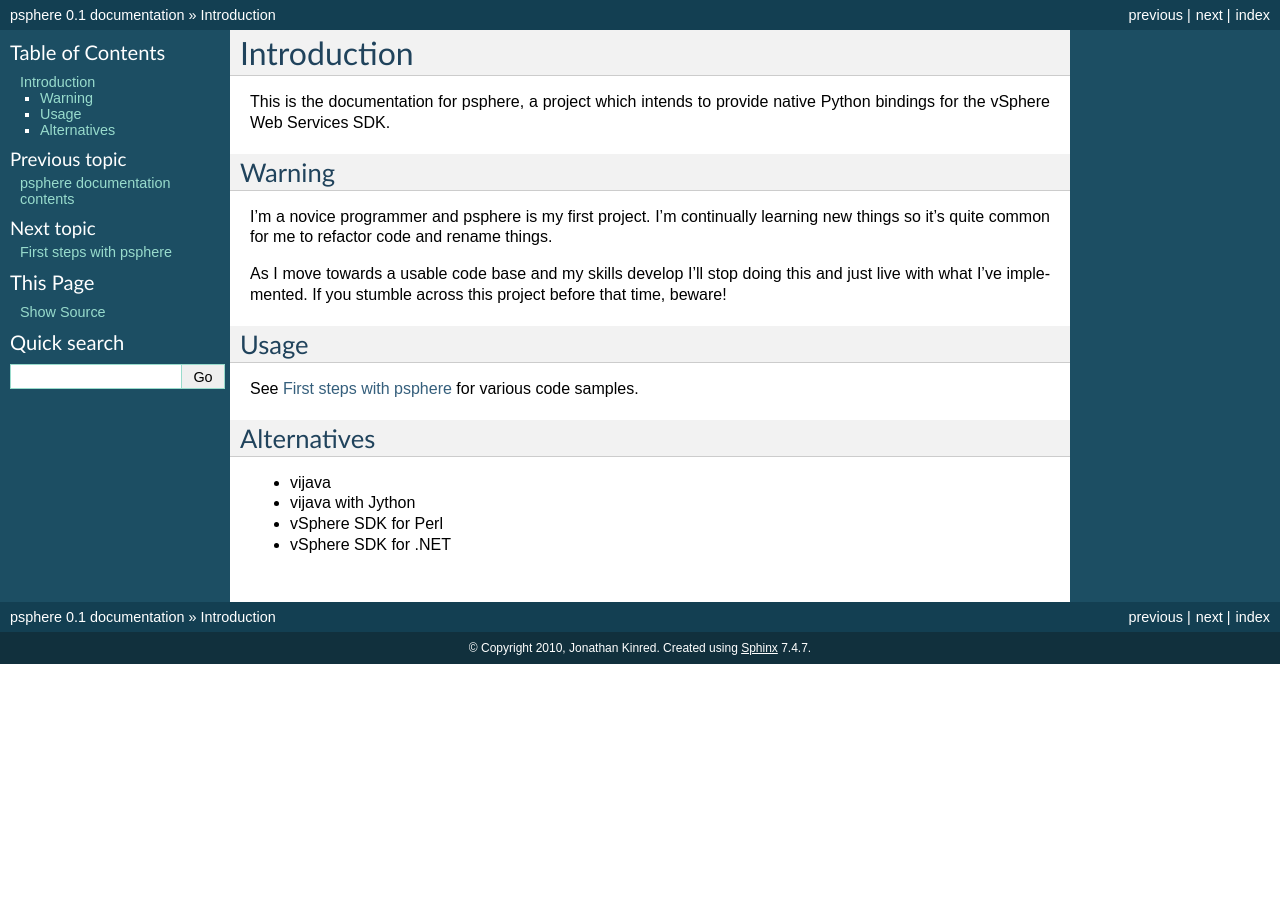
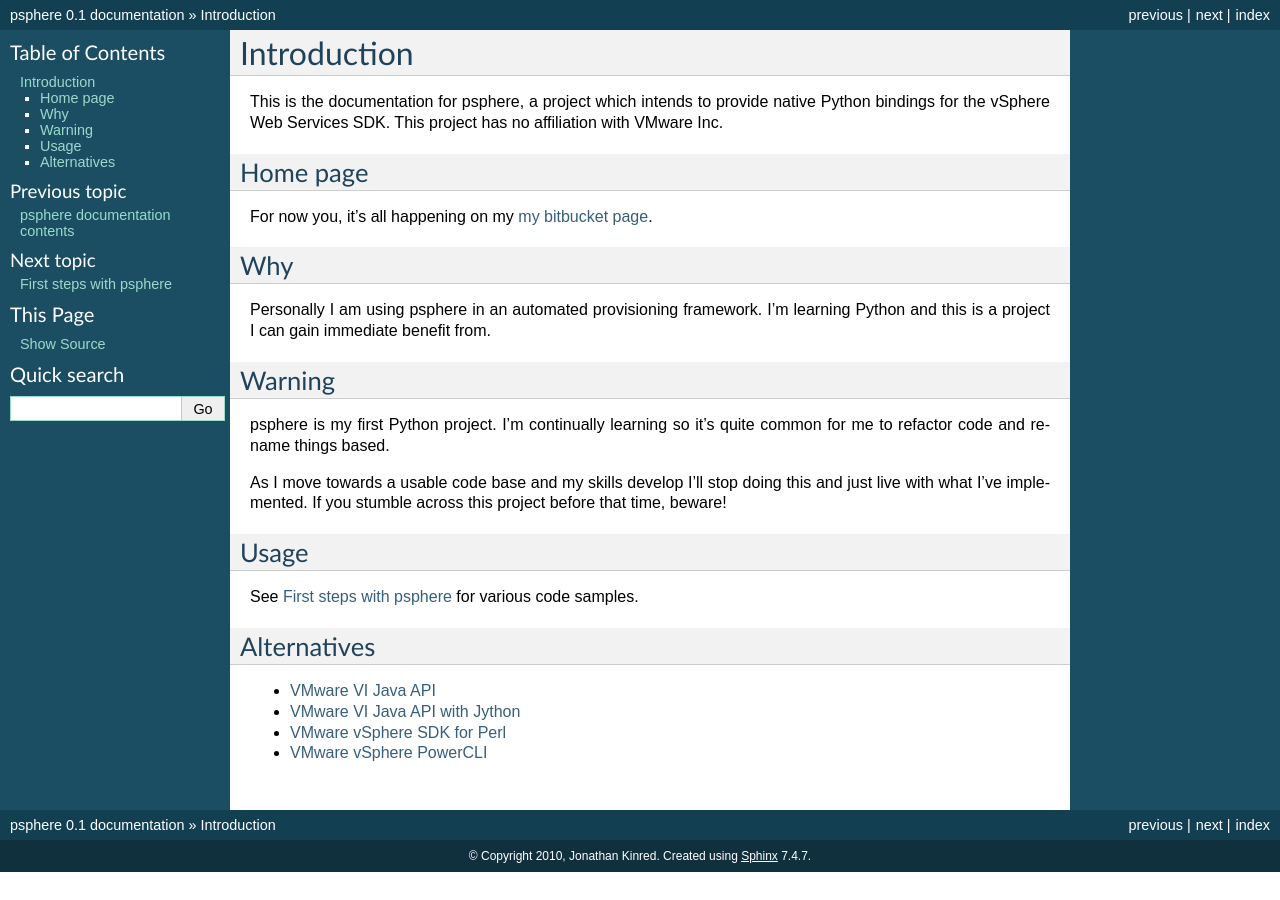
Before and after one commit to psphere-project/psphere, a Sphinx documentation site: the page built from doc/intro.rst, in a window 1280 px wide. Built offline with Sphinx 7.4.7, drawn with Linux system fonts in a browser that asks for light colours.

Commit message:
Add links to alternatives. Update page text

```diff
--- a/doc/intro.rst
+++ b/doc/intro.rst
@@ -2,13 +2,24 @@ Introduction
 ============
 
 This is the documentation for psphere, a project which intends to provide
-native Python bindings for the vSphere Web Services SDK.
+native Python bindings for the vSphere Web Services SDK. This project has
+no affiliation with VMware Inc.
+
+Home page
+---------
+For now you, it's all happening on my `my bitbucket page`_.
+
+.. _my bitbucket page: http://bitbucket.org/jkinred
+
+Why
+---
+Personally I am using psphere in an automated provisioning framework. I'm
+learning Python and this is a project I can gain immediate benefit from.
 
 Warning
 -------
-I'm a novice programmer and psphere is my first project. I'm continually
-learning new things so it's quite common for me to refactor code and rename
-things.
+psphere is my first Python project. I'm continually learning so it's quite
+common for me to refactor code and rename things based.
 
 As I move towards a usable code base and my skills develop I'll stop
 doing this and just live with what I've implemented. If you stumble
@@ -22,7 +33,12 @@ See :doc:`examples` for various code samples.
 Alternatives
 ------------
 
-- vijava
-- vijava with Jython
-- vSphere SDK for Perl
-- vSphere SDK for .NET
+- `VMware VI Java API`_
+- `VMware VI Java API with Jython`_
+- `VMware vSphere SDK for Perl`_
+- `VMware vSphere PowerCLI`_
+
+.. _VMware VI Java API: http://vijava.sourceforge.net/
+.. _VMware VI Java API with Jython: http://www.doublecloud.org/2010/03/using-vsphere-java-api-in-jython-and-other-jvm-languages/
+.. _VMware vSphere SDK for Perl: http://www.vmware.com/support/developer/viperltoolkit/
+.. _VMware vSphere PowerCLI: http://www.vmware.com/support/pubs/ps_pubs.html
```
